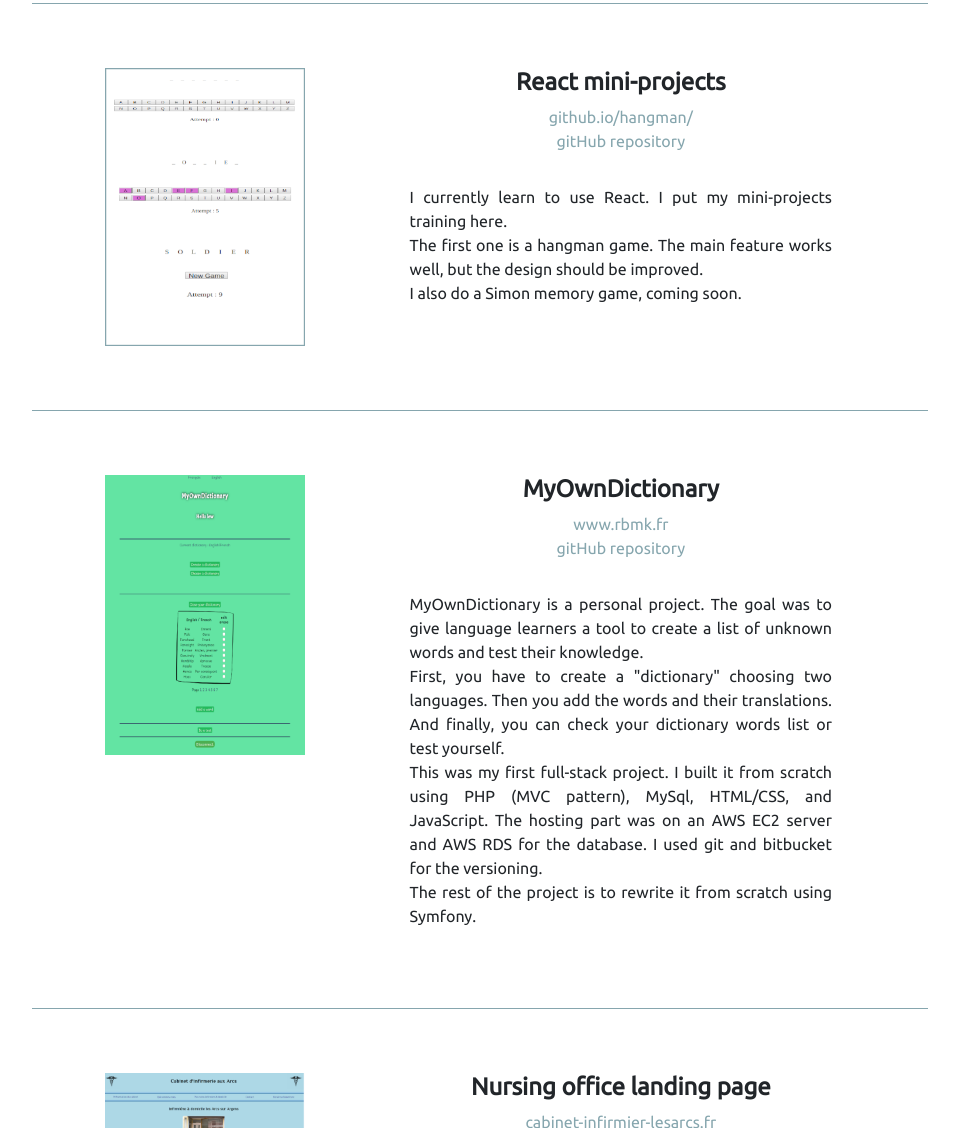
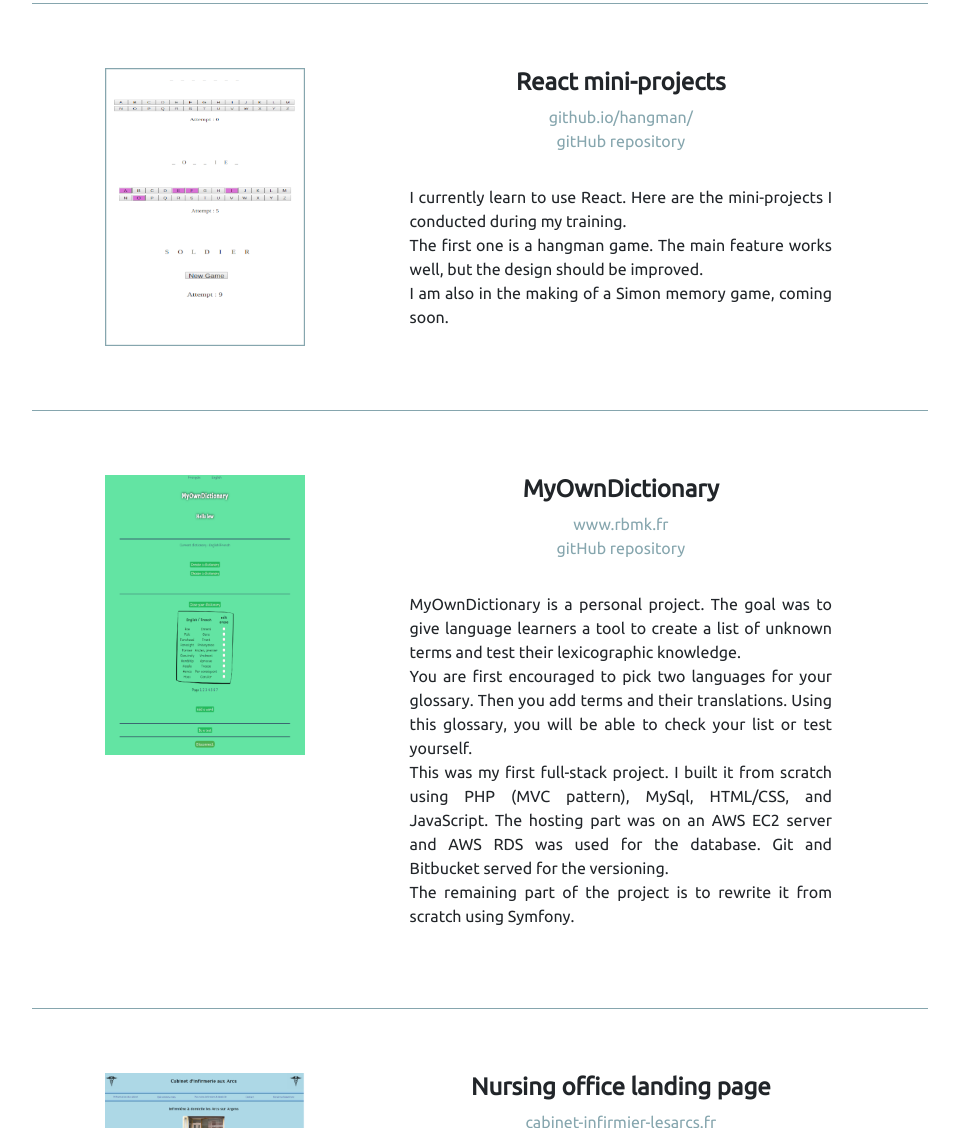
Before and after one commit to jonatanbzk/myPage, a plain HTML site: page projects.html in a window 1280 px wide. Shown: the part 188-1316 px from the top of the page, without its empty margins (160-1119 px from the left). Drawn offline with nearby package versions, Linux system fonts and the light colour scheme.

Commit message:
little language changes

```diff
--- a/projects.html
+++ b/projects.html
@@ -47,9 +47,9 @@
             <h2>React mini-projects</h2>
             <a href="https://jonatanbzk.github.io/hangman/">github.io/hangman/</a> <br>
             <a href="https://github.com/jonatanbzk/react_hangman_dev">gitHub repository</a>
-            <p class="p_text">I currently learn to use React. I put my mini-projects training here. <br>
+            <p class="p_text">I currently learn to use React. Here are the mini-projects I conducted during my training. <br>
             The first one is a hangman game. The main feature works well, but the design should be improved. <br>
-            I also do a Simon memory game, coming soon.</p>
+            I am also in the making of a Simon memory game, coming soon.</p>
         </div>
       </div>
       <div class="projets">
@@ -63,11 +63,11 @@
             <h2>MyOwnDictionary</h2>
             <a href="http://rbmk.fr/">www.rbmk.fr</a> <br>
             <a href="https://github.com/jonatanbzk/myowndictionary_v1">gitHub repository</a>
-            <p class="p_text">MyOwnDictionary is a personal project. The goal was to give language learners a tool to create a list of unknown words and test their knowledge. <br>
-            First, you have to create a "dictionary" choosing two languages. Then you add the words and their translations. And finally, you can check your dictionary words list or test yourself.<br>
+            <p class="p_text">MyOwnDictionary is a personal project. The goal was to give language learners a tool to create a list of unknown terms and test their lexicographic knowledge. <br>
+            You are first encouraged to pick two languages for your glossary. Then you add terms and their translations. Using this glossary, you will be able to check your list or test yourself.<br>
             This was my first full-stack project. I built it from scratch using PHP (MVC pattern), MySql, HTML/CSS, and JavaScript.
-            The hosting part was on an AWS EC2 server and AWS RDS for the database. I used git and bitbucket for the versioning. <br>
-            The rest of the project is to rewrite it from scratch using Symfony.
+            The hosting part was on an AWS EC2 server and AWS RDS was used for the database. Git and Bitbucket served for the versioning. <br>
+            The remaining part of the project is to rewrite it from scratch using Symfony.
             </p>
         </div>
       </div>
```
Also changed, not shown: index.html (+2 -2 lines).
